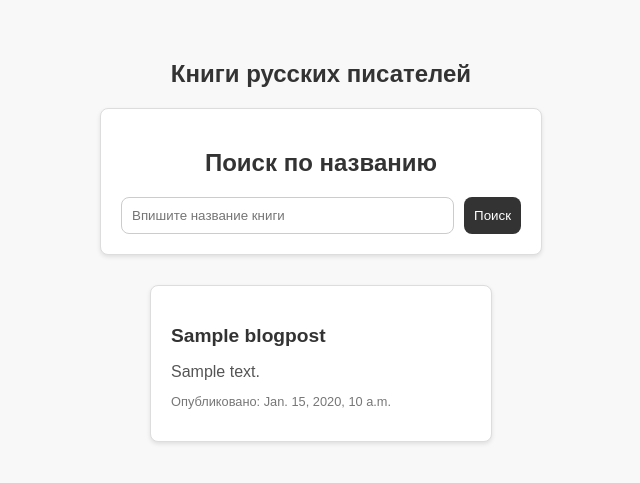
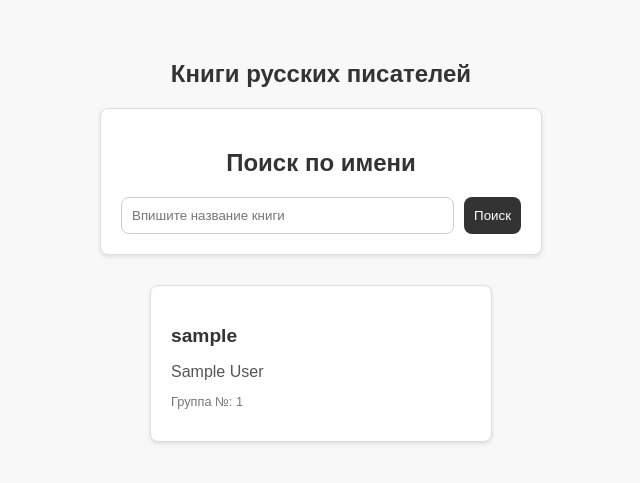
Before and after one commit to MorisFromRTU/django_project, a Django app: page /main/show/ in a window 1280 px wide. Shown: the top 483 px of the page, without its empty margins (319-959 px from the left). Run offline with Django 5.2, Linux system fonts and the light colour scheme; tables that the repository leaves empty hold one stand-in row (values such as "Sample post").

Commit message:
add show_students

```diff
--- a/firstproject/main/templates/main/show.html
+++ b/firstproject/main/templates/main/show.html
@@ -13,7 +13,7 @@
 
 <h2>Книги русских писателей</h2>
 <div class="search-container">
-    <h2>Поиск по названию</h2>
+    <h2>Поиск по имени</h2>
     <form action="{% url 'show_results' %}" method="get">
         <input id="search-input" type="text" name="query" placeholder="Впишите название книги">
         <button type="submit">Поиск</button>
@@ -21,11 +21,20 @@
 </div>
 <div class="blog-container">
 
-    {% for object in all_objects %}
+    <!-- {% for object in all_objects %}
         <div class="blog-card">
             <h3 class="blog-title">{{ object.title }}</h3>
             <p class="blog-body">{{ object.body }}</p>
             <p class="blog-timestamp">Опубликовано: {{ object.timestamp }}</p>
+        </div>
+    {% endfor %} -->
+
+
+    {% for object in all_objects %}
+        <div class="blog-card">
+            <h3 class="blog-title">{{ object.user.username}}</h3>
+            <p class="blog-body">{{ object.user.first_name}} {{ object.user.last_name }}</p>
+            <p class="blog-timestamp">Группа №: {{ object.group.number }}</p>
         </div>
     {% endfor %}
 </div>
--- a/firstproject/main/urls.py
+++ b/firstproject/main/urls.py
@@ -4,7 +4,7 @@ from . import views
 urlpatterns = [
     path('', views.index, name='index'),
     path('record/', views.create_blogpost, name='record'),
-    path('show/',views.show_blogpost, name='show'),
+    path('show/',views.show_students, name='show'),
     path('show_results/', views.show_results, name='show_results'),
     path('registration/', views.registration, name='registration'),
     path('group_registration/', views.group_registration, name='group_registration'),
--- a/firstproject/main/views.py
+++ b/firstproject/main/views.py
@@ -29,7 +29,7 @@ def show_blogpost(request):
 
 def show_results(request):
     query = request.GET.get('query', '')
-    filtered_objects = BlogPost.objects.all().filter(title__icontains=query)
+    filtered_objects = Student.objects.all().filter(user__username__icontains=query)
     return render(request, 'main/show.html', {'all_objects' : filtered_objects})
 
 def index(request):
@@ -50,6 +50,10 @@ def registration(request):
         new_student.save()
     return render(request, 'main/registration.html')
 
+def show_students(request):
+    all_objects = Student.objects.all()
+    return render(request, 'main/show.html', {'all_objects': all_objects})
+
 def group_registration(request):
     if request.method == 'POST':
         number = request.POST.get('group_number')
```
